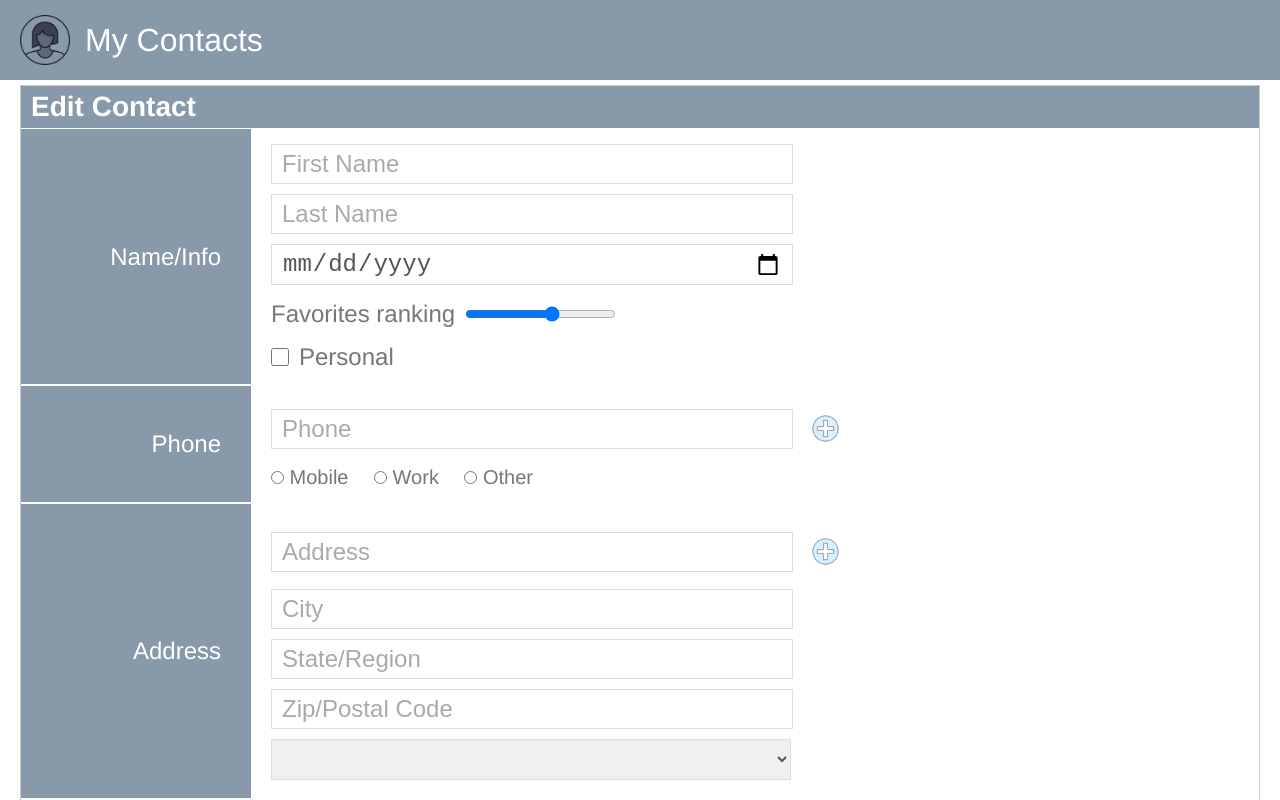
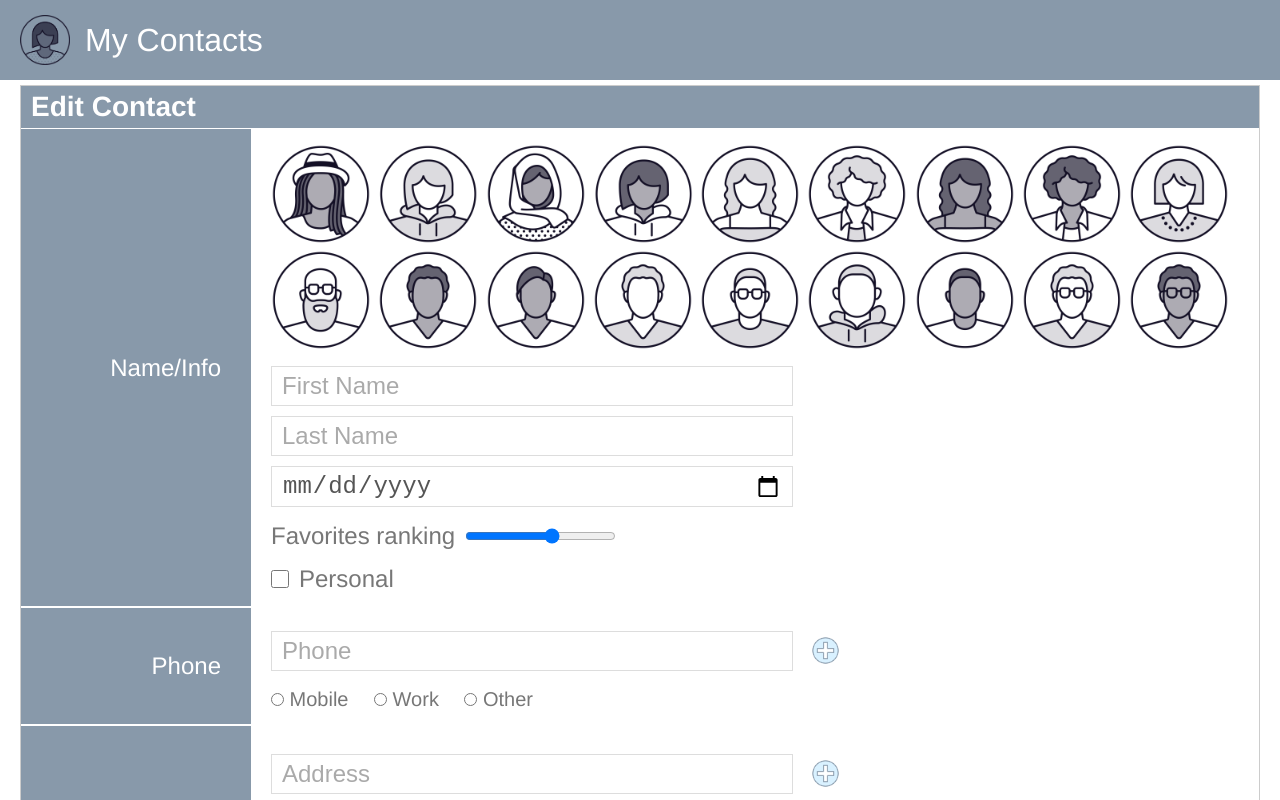
Before and after one commit to ashu-123/angular, an Angular app in the folder Angular-ReactiveForms/: page /contacts/edit in a window 1280 px wide. Shown: the top 800 px of the page. Built offline with nearby package versions, Linux system fonts and the light colour scheme; what angular-in-memory-web-api would draw is missing.

Commit message:
Added profile selector custom input control in the form

```diff
--- a/Angular-ReactiveForms/src/app/app.module.ts
+++ b/Angular-ReactiveForms/src/app/app.module.ts
@@ -10,13 +10,15 @@
 import { InMemoryContactsApi } from './contacts/in-memory-contacts.service';
 import { ReactiveFormsModule } from '@angular/forms';
 import { DateValueAccessorDirective } from './date-value-accessor/date-value-accessor.directive';
+import { ProfileIconSelectorComponent } from './profile-icon-selector/profile-icon-selector.component';
 
 @NgModule({
   declarations: [
     AppComponent,
     ContactListComponent,
     EditContactComponent,
-    DateValueAccessorDirective
+    DateValueAccessorDirective,
+    ProfileIconSelectorComponent
   ],
   imports: [
     BrowserModule,
--- a/Angular-ReactiveForms/src/app/edit-contact/edit-contact.component.html
+++ b/Angular-ReactiveForms/src/app/edit-contact/edit-contact.component.html
@@ -6,6 +6,7 @@
     <section>
       <nav>Name/Info</nav>
       <div>
+        <con-profile-icon-selector></con-profile-icon-selector>
         <input formControlName="firstName" [class.error]="firstName.invalid && firstName.touched" placeholder="First Name" />
         <em *ngIf="firstName.errors?.['required'] && firstName.touched">Please enter a valid name</em>
         <em *ngIf="firstName.errors?.['minlength'] && firstName.touched">First name must have atleast 3 characters</em>
--- /dev/null
+++ b/Angular-ReactiveForms/src/app/profile-icon-selector/profile-icon-selector.component.css
@@ -0,0 +1,15 @@
+ul {
+    display: flex;
+    flex-wrap: wrap;
+    justify-content: space-between;
+}
+
+img {
+    cursor: pointer;
+    width: 100px;
+}
+
+.selected {
+    border-radius: 60px;
+    background-color: #e0fecb;
+}
--- /dev/null
+++ b/Angular-ReactiveForms/src/app/profile-icon-selector/profile-icon-selector.component.html
@@ -0,0 +1,6 @@
+<ul *ngIf="showAllIcons">
+    <li *ngFor="let profileIcon of profileIcons">
+        <img [src]="'/assets/profile/' + profileIcon" (click)="selectIcon(profileIcon)" [alt]="profileIcon" [ngClass]="{'selected': selectedIcon==profileIcon}">
+    </li>
+</ul>
+<img [src]="'/assets/profile/' + selectedIcon" *ngIf="!showAllIcons" (click)="showAllIcons=true" alt="{{selectedIcon}}">
--- /dev/null
+++ b/Angular-ReactiveForms/src/app/profile-icon-selector/profile-icon-selector.component.ts
@@ -0,0 +1,20 @@
+import { Component } from '@angular/core';
+import { profileIconNames } from './profile-icon.names';
+
+@Component({
+  selector: 'con-profile-icon-selector',
+  templateUrl: './profile-icon-selector.component.html',
+  styleUrls: ['./profile-icon-selector.component.css']
+})
+export class ProfileIconSelectorComponent {
+
+  profileIcons = profileIconNames;
+
+  showAllIcons = true;
+  selectedIcon: string | null = null;
+
+  selectIcon(icon: string) {
+    this.showAllIcons = !this.showAllIcons;
+    this.selectedIcon = icon;
+  }
+}
--- /dev/null
+++ b/Angular-ReactiveForms/src/app/profile-icon-selector/profile-icon.names.ts
@@ -0,0 +1,20 @@
+export const profileIconNames = [
+    'person-01.png',
+    'person-02.png',
+    'person-03.png',
+    'person-04.png',
+    'person-05.png',
+    'person-06.png',
+    'person-07.png',
+    'person-08.png',
+    'person-09.png',
+    'person-10.png',
+    'person-11.png',
+    'person-12.png',
+    'person-13.png',
+    'person-14.png',
+    'person-15.png',
+    'person-16.png',
+    'person-17.png',
+    'person-18.png',
+]
```
Also changed, not shown: 1 other file (tests, documents, lock files or other folders).
